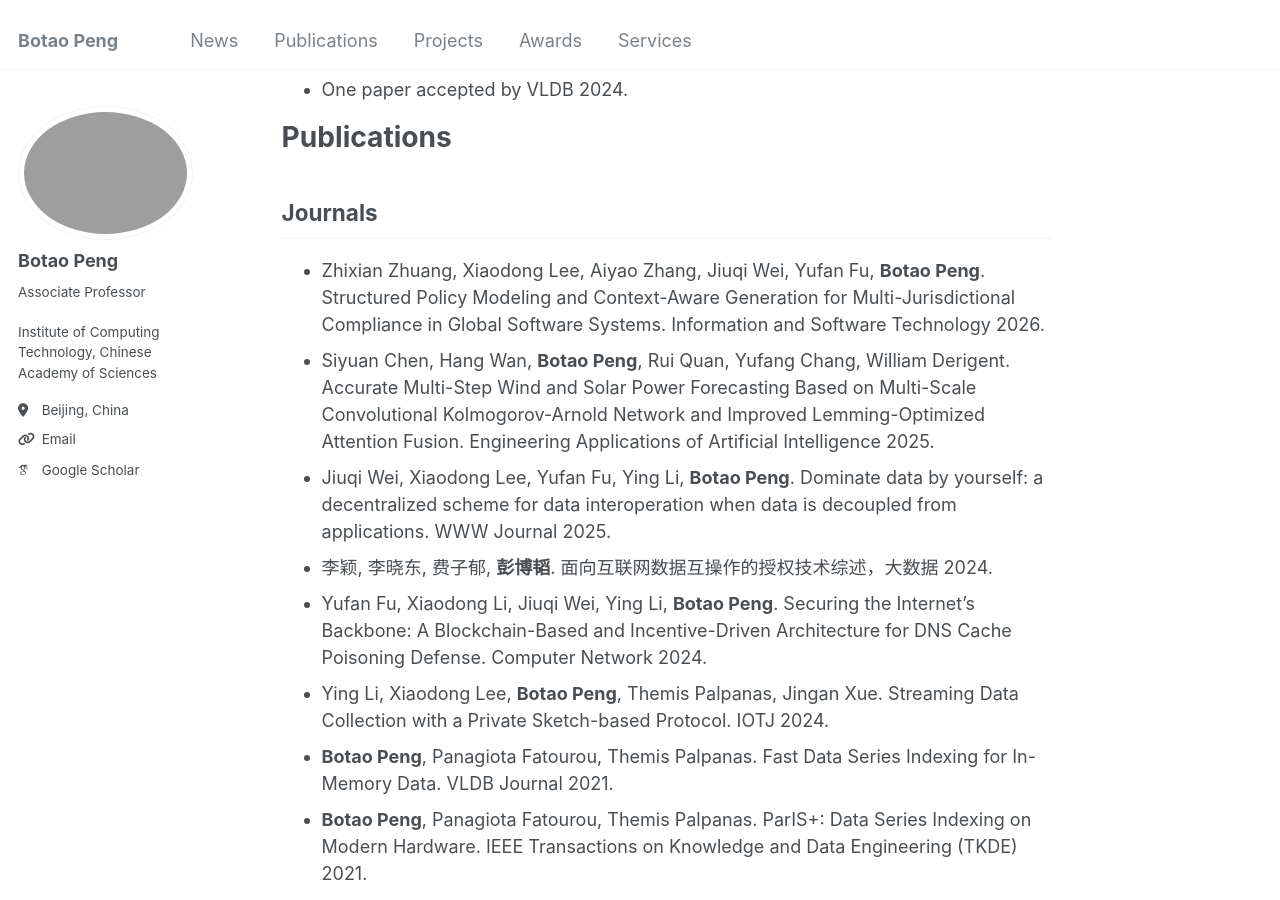
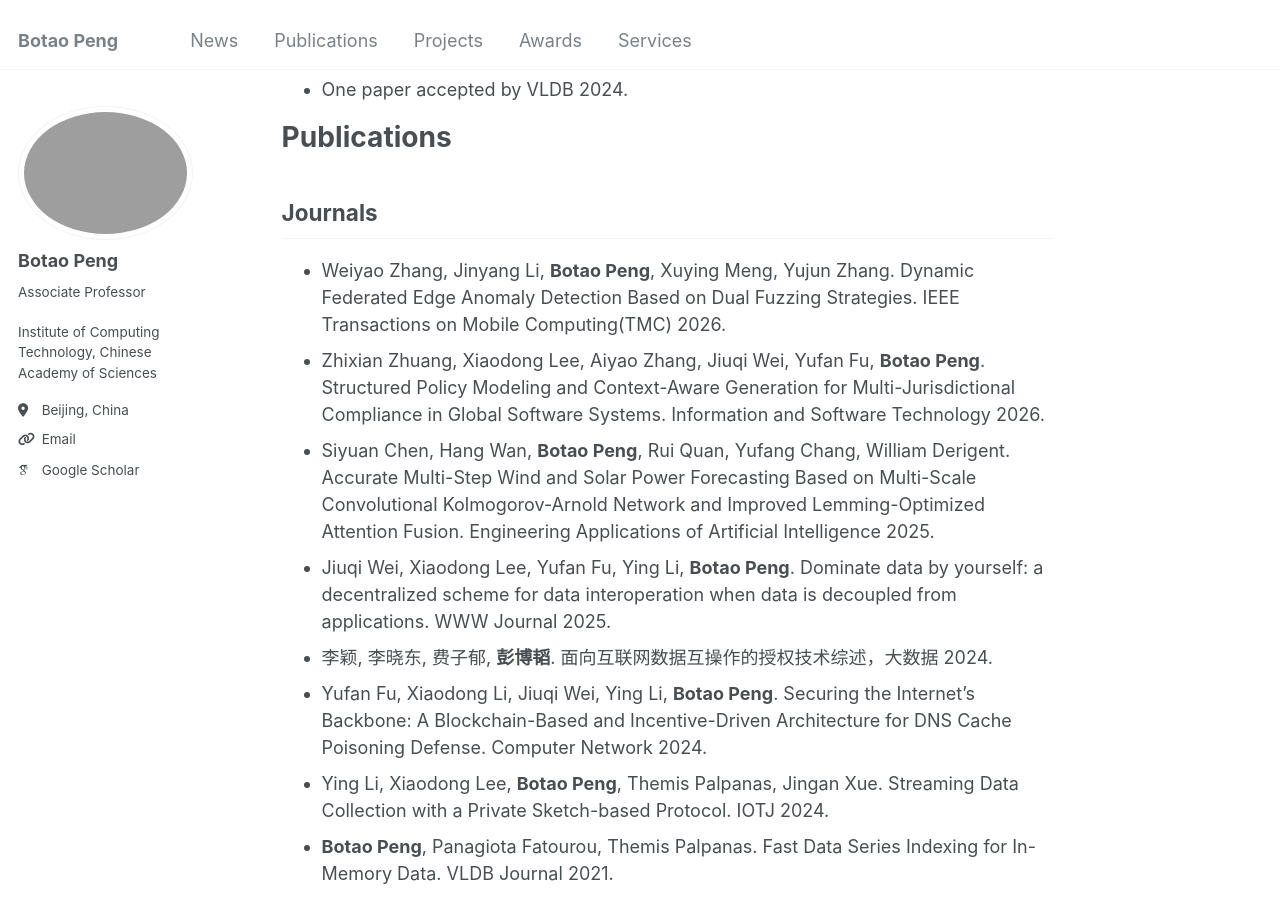
Before and after one commit to BotaoPENG/botaopeng.github.io, a Jekyll site: the page built from _pages/about.md, in a window 1280 px wide and 900 px high, scrolled down 576 px. Built offline with Jekyll 4.4.1, drawn with Linux system fonts in a browser that asks for light colours; some web fonts are replaced.

Commit message:
Update about.md

```diff
--- a/_pages/about.md
+++ b/_pages/about.md
@@ -22,6 +22,7 @@ I am an Associate Professor at the Institute of Computing Technology, Chinese Ac
 # Publications {#publications}
 
 ## Journals
+- Weiyao Zhang, Jinyang Li, **Botao Peng**, Xuying Meng, Yujun Zhang. Dynamic Federated Edge Anomaly Detection Based on Dual Fuzzing Strategies. IEEE Transactions on Mobile Computing(TMC) 2026.
 - Zhixian Zhuang, Xiaodong Lee, Aiyao Zhang, Jiuqi Wei, Yufan Fu, **Botao Peng**. Structured Policy Modeling and Context-Aware Generation for Multi-Jurisdictional Compliance in Global Software Systems. Information and Software Technology 2026.
 - Siyuan Chen, Hang Wan, **Botao Peng**, Rui Quan, Yufang Chang, William Derigent. Accurate Multi-Step Wind and Solar Power Forecasting Based on Multi-Scale Convolutional Kolmogorov-Arnold Network and Improved Lemming-Optimized Attention Fusion. Engineering Applications of Artificial Intelligence 2025.
 - Jiuqi Wei, Xiaodong Lee, Yufan Fu, Ying Li, **Botao Peng**. Dominate data by yourself: a decentralized scheme for data interoperation when data is decoupled from applications. WWW Journal 2025.
```
